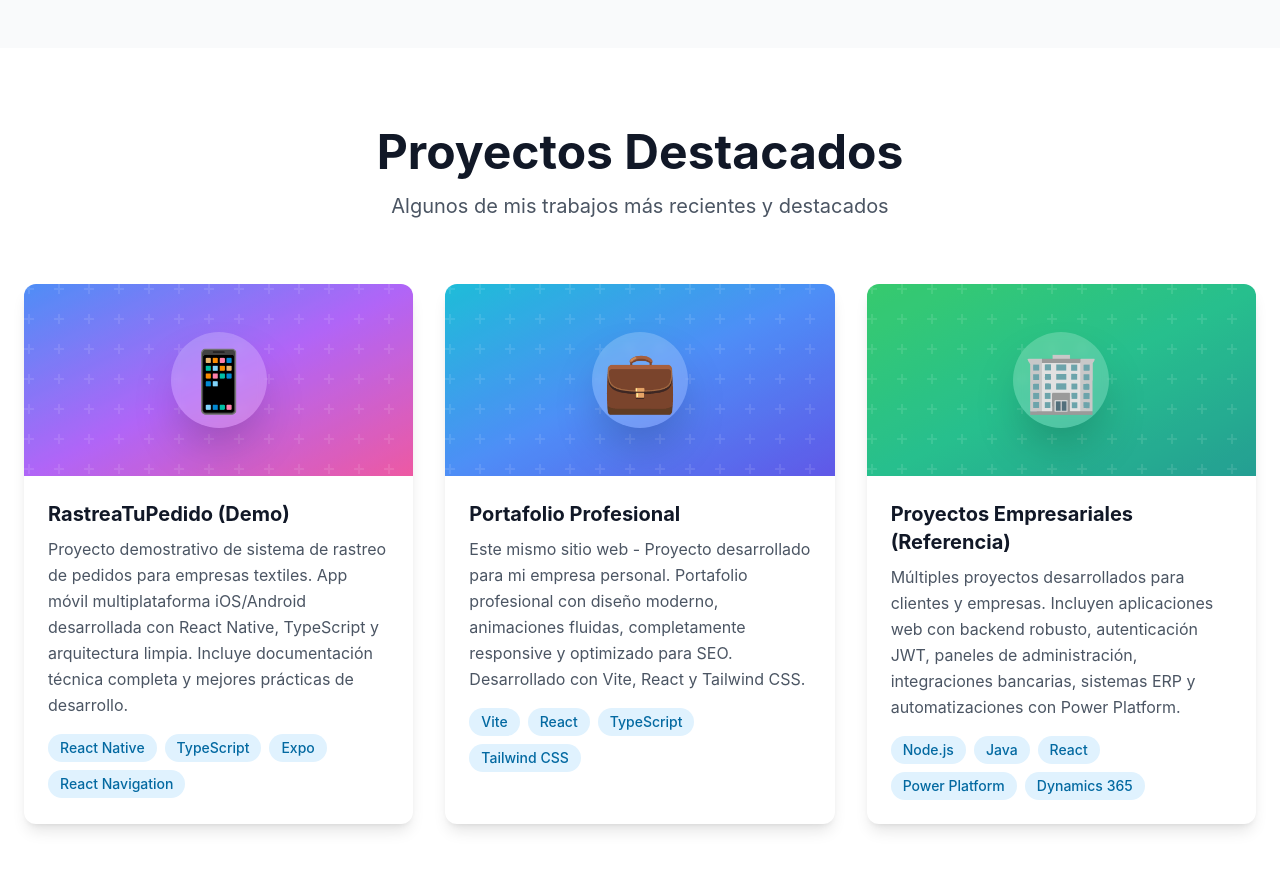
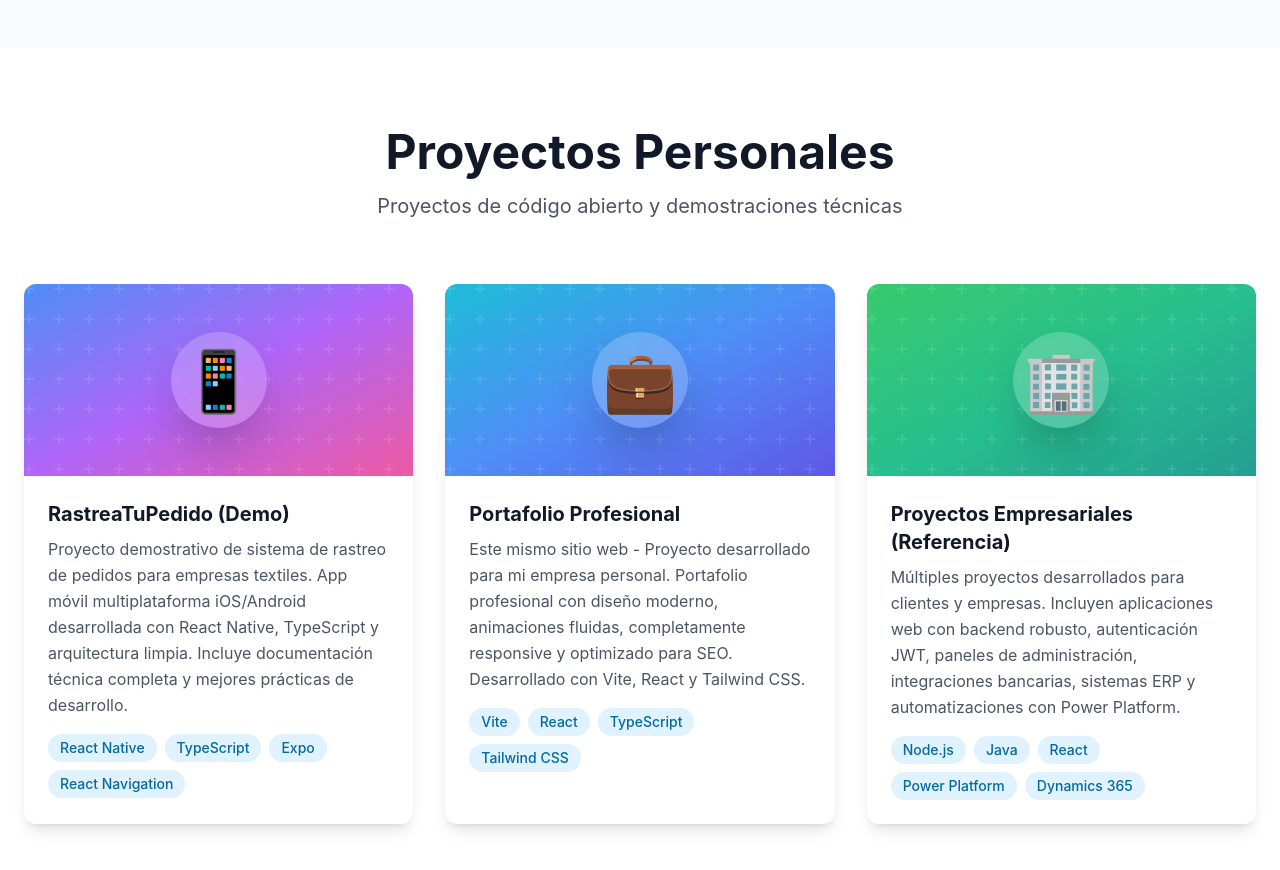
Before and after one commit to MrFercho01/mi-portafolio, a React (Vite) app: page / in a window 1280 px wide. Shown: the part 1620-2490 px from the top of the page. Built offline with nearby package versions, Linux system fonts and the light colour scheme.

Commit message:
✏️ Renombrar sección de Proyectos a Proyectos Personales
- Cambiar título de 'Proyectos Destacados' a 'Proyectos Personales'
- Actualizar descripción para reflejar proyectos de código abierto
- Diferenciar de proyectos empresariales con derechos reservados

```diff
--- a/src/components/Projects.tsx
+++ b/src/components/Projects.tsx
@@ -43,10 +43,10 @@ const Projects: React.FC = () => {
       <div className="container mx-auto px-6">
         <div className="text-center mb-16 animate-fade-in">
           <h2 className="text-4xl md:text-5xl font-bold text-gray-900 mb-4">
-            Proyectos Destacados
+            Proyectos Personales
           </h2>
           <p className="text-xl text-gray-600 max-w-2xl mx-auto">
-            Algunos de mis trabajos más recientes y destacados
+            Proyectos de código abierto y demostraciones técnicas
           </p>
         </div>
 
```
